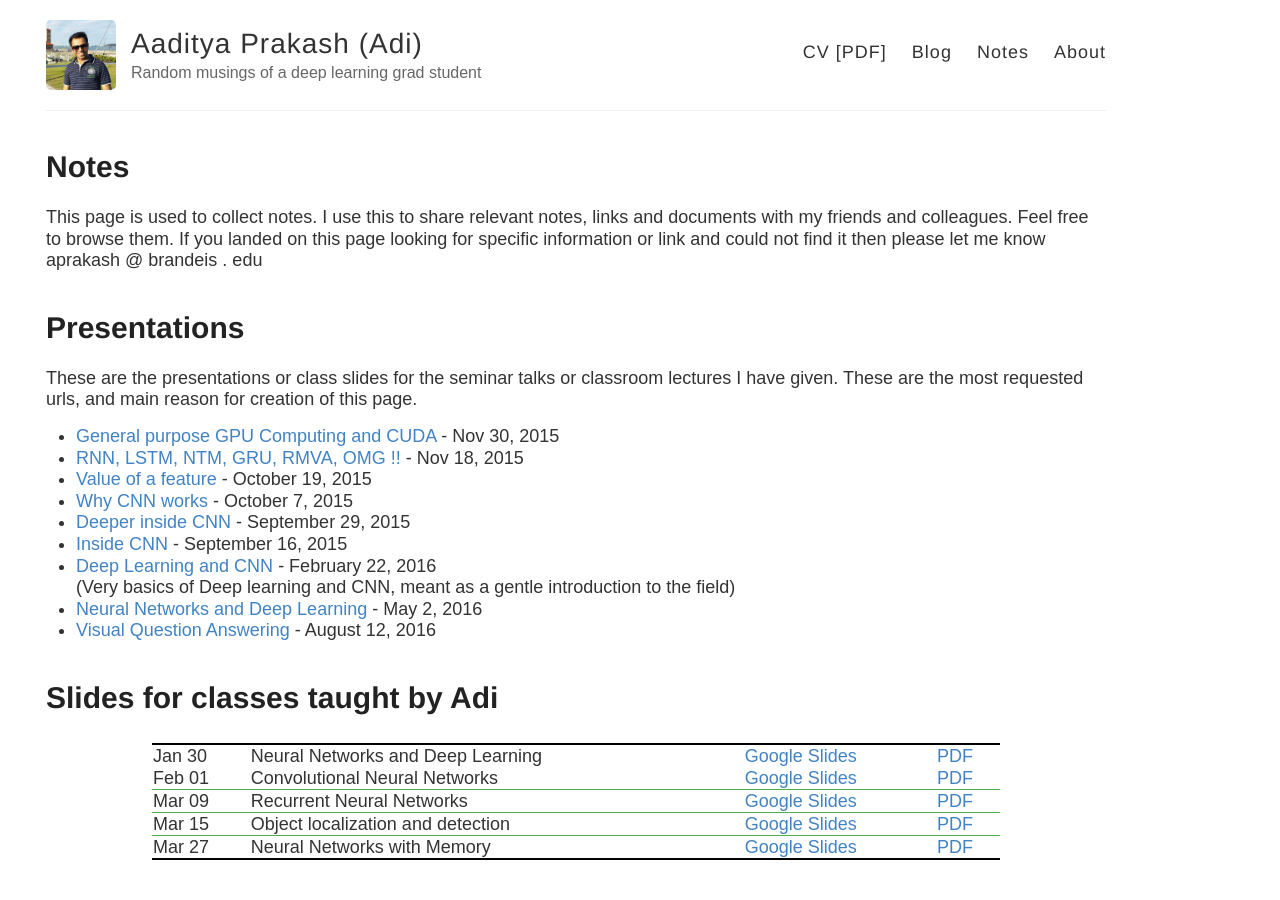
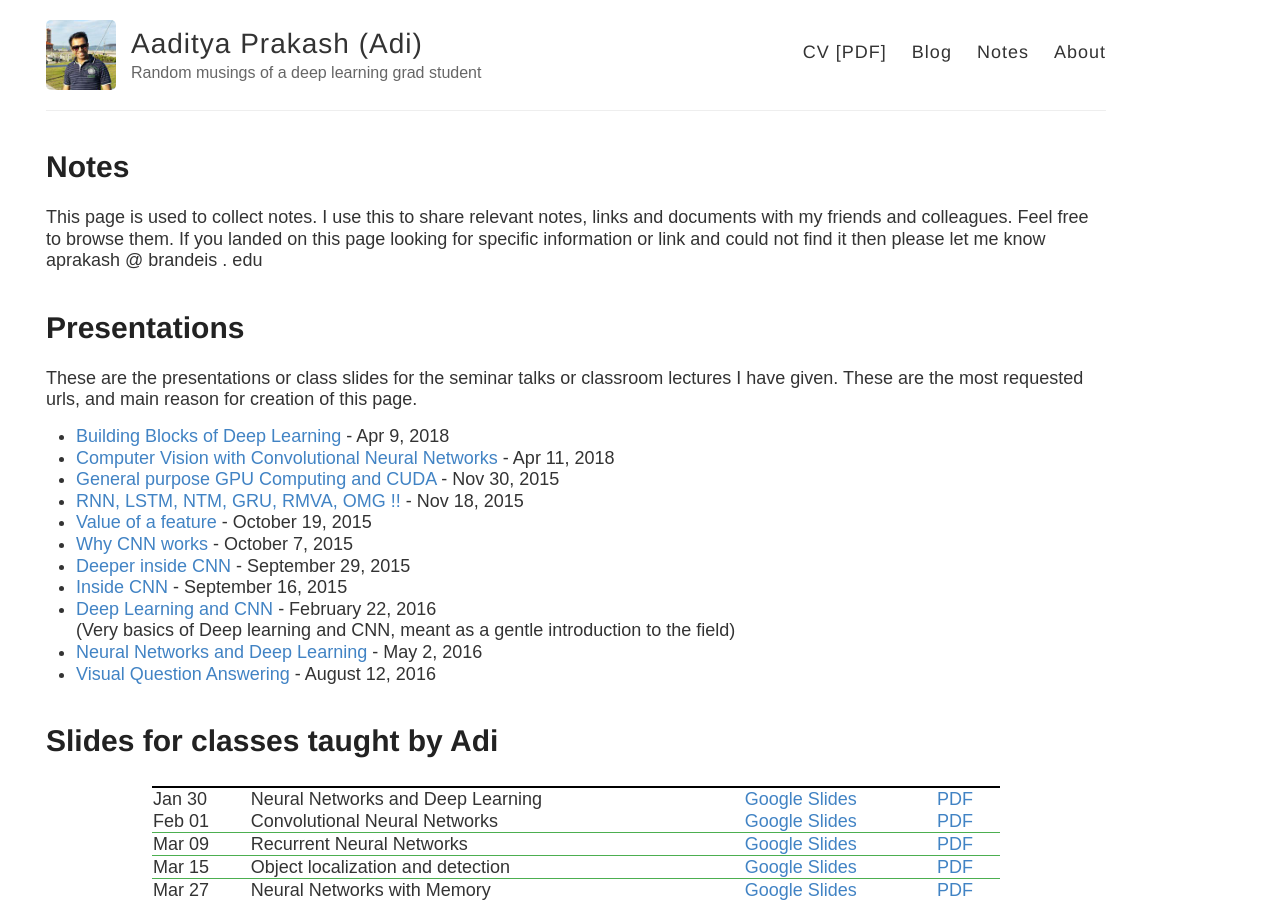
Before and after one commit to iamaaditya/iamaaditya.github.io, a Jekyll site: the page built from notes/index.md, in a window 1280 px wide and 900 px high. Built offline with Jekyll 4.4.1, drawn with Linux system fonts in a browser that asks for light colours; some web fonts are replaced.

Commit message:
new lecture slides

```diff
--- a/notes/index.md
+++ b/notes/index.md
@@ -11,6 +11,8 @@ This page is used to collect notes.  I use this to share relevant notes, links a
 # Presentations
  These are the presentations or class slides for the seminar talks or classroom lectures I have given. These are the most requested urls, and main reason for creation of this page.
 
+ * [Building Blocks of Deep Learning](https://docs.google.com/presentation/d/1E-Zon-vjoQm24cWhjpbltHd2XWVb-5RG2mRFySD4Ym0/edit#slide=id.g35f391192_00) - Apr 9, 2018
+ * [Computer Vision with Convolutional Neural Networks](https://docs.google.com/presentation/d/1jE-LVhuyGaq7UPWnhQI41MzvfoJAQ9V0XyP2eX_kw4w/edit#slide=id.p) - Apr 11, 2018
  * [General purpose GPU Computing and CUDA]( https://docs.google.com/presentation/d/1E2eVPSQ_FDCuyIO1r3zLvGQ_-ykloWaIFGeZP8jD1H8/edit?usp=sharing )  - Nov 30, 2015
  * [RNN, LSTM, NTM, GRU, RMVA, OMG !!]( https://docs.google.com/presentation/d/1A_jCyXKX7-rJcmL3t56nCn9M6itDZ6nRRutyYFRSoSk/edit?usp=sharing )  - Nov 18, 2015
  * [Value of a feature]( https://docs.google.com/presentation/d/13iXsfOVph8qGmNkCbio-96N7WCg4xKMmNmlPzUfotB8/edit?usp=sharing ) - October 19, 2015
```
Also changed, not shown: notes/deep_learning/alignment.md (added, +9 -0 lines), 1 other file.
